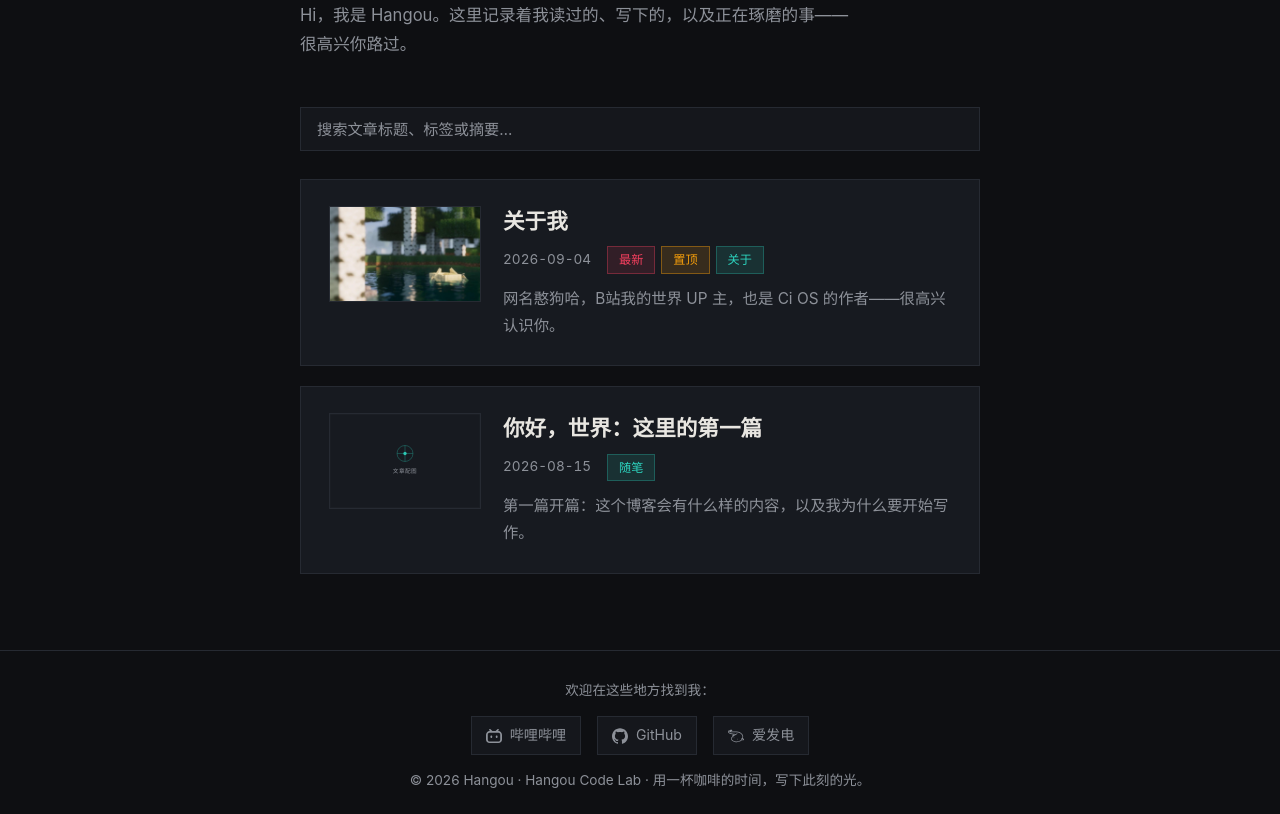
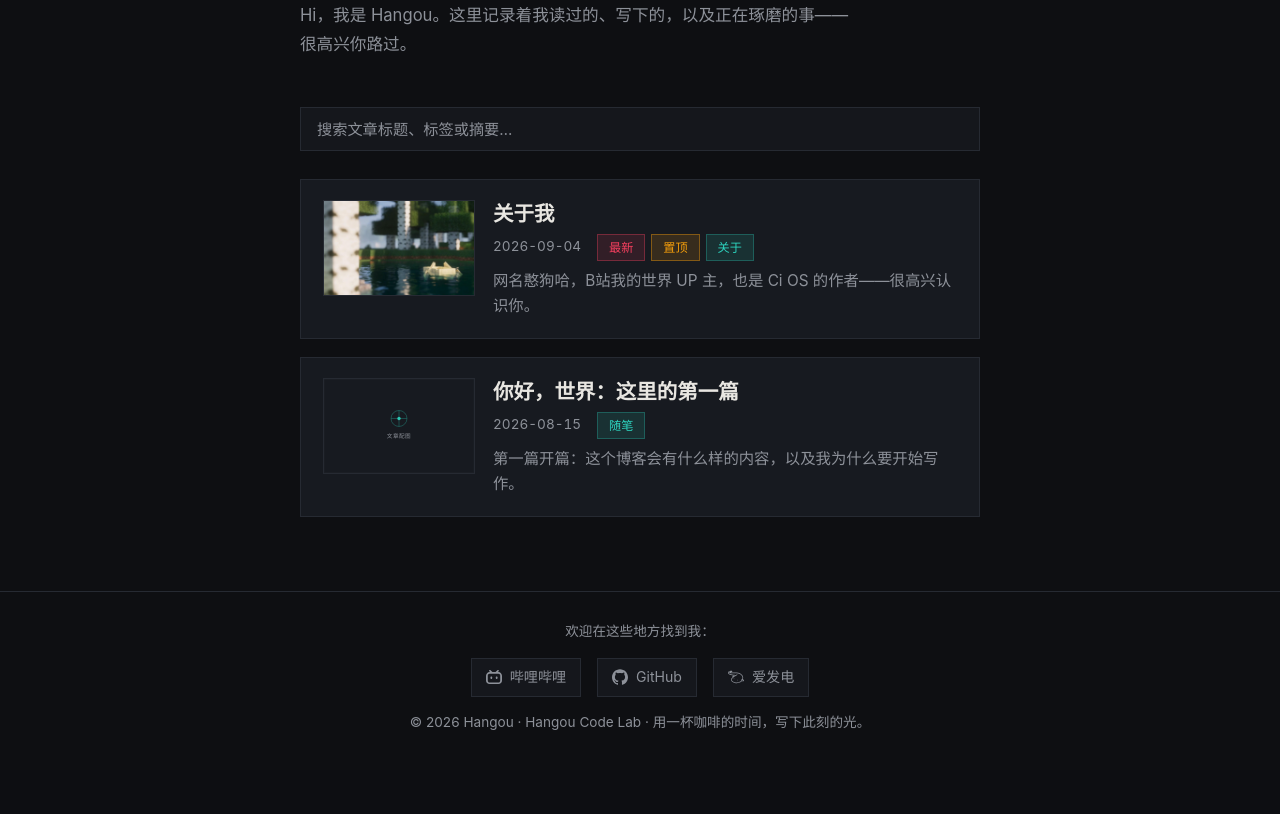
Before and after one commit to hangou100102-lgtm/Hangou-Code-Lab, a PHP site: page / in a window 1280 px wide. Shown: the part 216-1030 px from the top of the page. After the commit the page ends 946 px from the top, so only its background shows below. Run offline with PHP 8.4, Linux system fonts and the light colour scheme.

Commit message:
style: 收紧文章列表卡片内部排版留白，CSS 升 v19

```diff
--- a/css/style.css
+++ b/css/style.css
@@ -329,9 +329,9 @@ a:hover {
   flex-direction: row;
   flex-wrap: nowrap;
   align-items: flex-start;
-  gap: 22px;
-  padding: 26px 28px;
-  margin-bottom: 20px;
+  gap: 18px;
+  padding: 20px 22px;
+  margin-bottom: 18px;
   background: var(--surface);
   border: 1px solid var(--border);
   transition: border-color 0.25s, transform 0.25s, box-shadow 0.25s, background 0.25s;
@@ -346,10 +346,10 @@ a:hover {
 
 .post-item h2 {
   font-family: var(--font-serif);
-  font-size: 1.35rem;
+  font-size: 1.28rem;
   font-weight: 700;
-  margin-bottom: 10px;
-  line-height: 1.4;
+  margin-bottom: 6px;
+  line-height: 1.35;
 }
 
 .post-item h2 a {
@@ -364,7 +364,7 @@ a:hover {
 .post-meta {
   font-size: 0.85rem;
   color: var(--text-secondary);
-  margin-bottom: 12px;
+  margin-bottom: 8px;
 }
 
 .post-meta .date {
@@ -405,6 +405,7 @@ a:hover {
 .post-excerpt {
   color: var(--text-secondary);
   font-size: 0.96rem;
+  line-height: 1.6;
 }
 
 /* ============ 文章卡片左侧预览图 ============ */
--- a/index.html
+++ b/index.html
@@ -6,7 +6,7 @@
   <title>Hangou Code Lab · 记录学习、代码与生活</title>
   <meta name="description" content="Hangou Code Lab：个人博客，记录技术学习与生活随笔。" />
   <script>(function(){try{if(localStorage.getItem('hcl-theme')==='light'){document.documentElement.setAttribute('data-theme','light')}}catch(e){}})();</script>
-  <link rel="stylesheet" href="css/style.css?v=18" />
+  <link rel="stylesheet" href="css/style.css?v=19" />
   <link rel="icon" type="image/png" href="images/avatar.png?v=2" />
   <meta name="theme-color" content="#0e0f12" />
 </head>
--- a/posts/about/index.html
+++ b/posts/about/index.html
@@ -6,7 +6,7 @@
   <title>关于我 · Hangou Code Lab</title>
   <meta name="description" content="我是憨狗哈（hangou），B站我的世界 UP 主，Ci OS 作品的作者。这里是我的自我介绍。" />
   <script>(function(){try{if(localStorage.getItem('hcl-theme')==='light'){document.documentElement.setAttribute('data-theme','light')}}catch(e){}})();</script>
-  <link rel="stylesheet" href="../../css/style.css?v=18" />
+  <link rel="stylesheet" href="../../css/style.css?v=19" />
   <link rel="icon" type="image/png" href="../../images/avatar.png?v=2" />
   <meta name="theme-color" content="#0e0f12" />
 </head>
--- a/posts/first-post/index.html
+++ b/posts/first-post/index.html
@@ -6,7 +6,7 @@
   <title>你好，世界：这里的第一篇 · Hangou Code Lab</title>
   <meta name="description" content="这个博客会有什么样的内容，以及我为什么要开始写作。" />
   <script>(function(){try{if(localStorage.getItem('hcl-theme')==='light'){document.documentElement.setAttribute('data-theme','light')}}catch(e){}})();</script>
-  <link rel="stylesheet" href="../../css/style.css?v=18" />
+  <link rel="stylesheet" href="../../css/style.css?v=19" />
   <link rel="icon" type="image/png" href="../../images/avatar.png?v=2" />
   <meta name="theme-color" content="#0e0f12" />
 </head>
```
